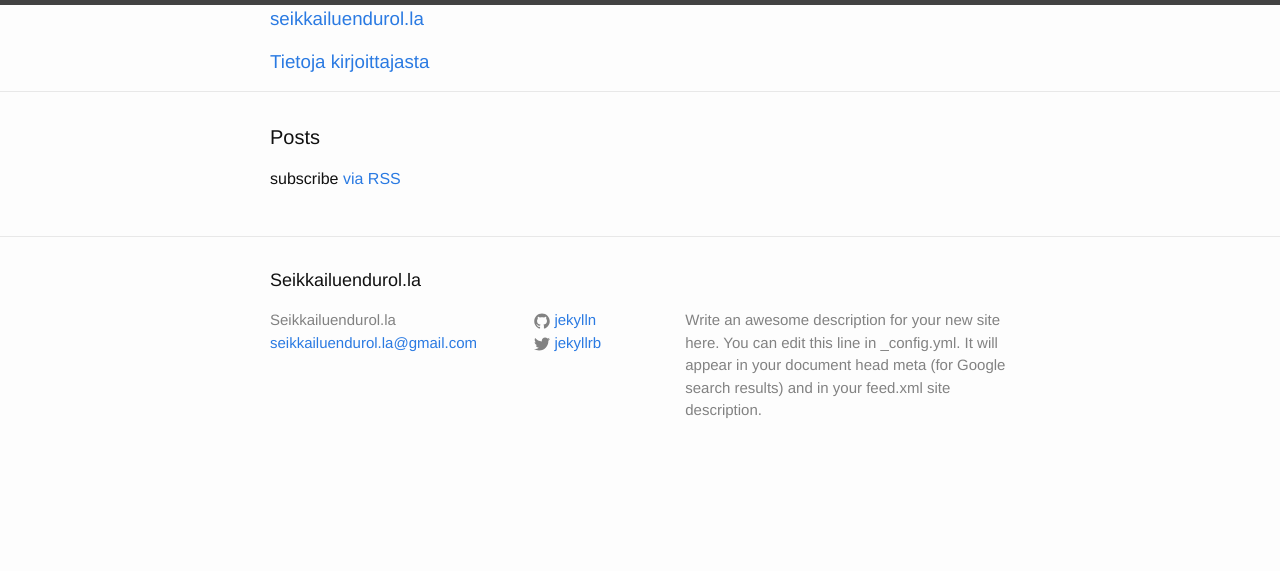
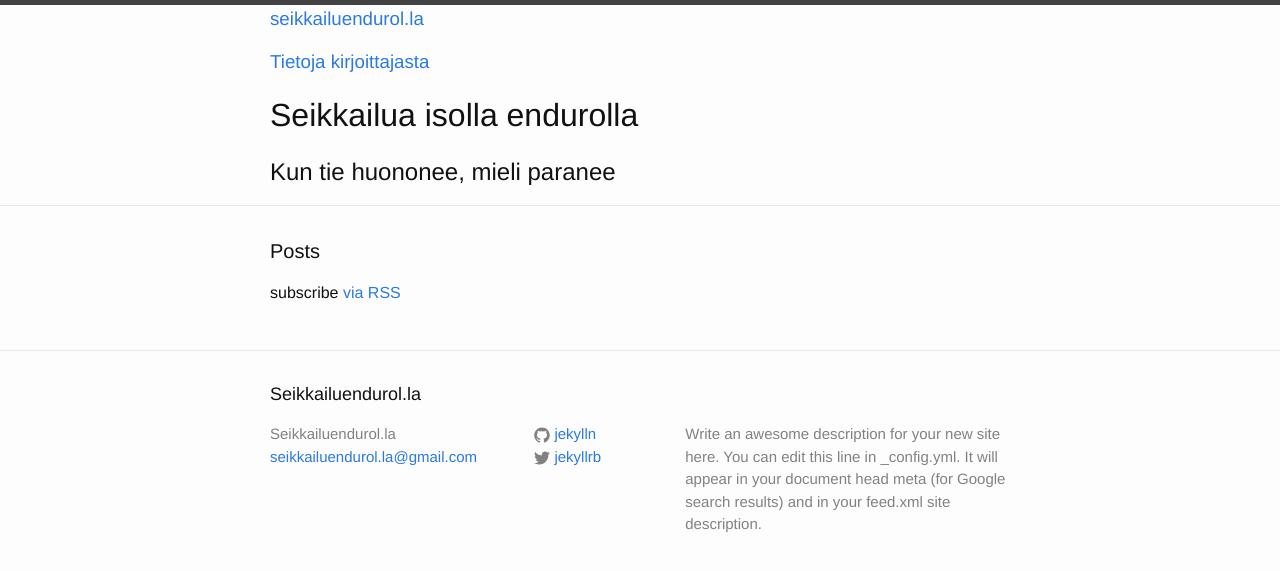
Before and after one commit to seikkailuendurolla/seikkailuendurolla.github.io, a Jekyll site: the page built from index.html, in a window 1280 px wide. Shown: the top 571 px of the page. Built offline with Jekyll 4.4.1, drawn with Linux system fonts in a browser that asks for light colours; some web fonts are replaced.

Commit message:
Headerin sloganit

```diff
--- a/_includes/header.html
+++ b/_includes/header.html
@@ -4,6 +4,10 @@
     <h3 class="left"><a href="/">seikkailuendurol.la</a></h3>
     <h3 class="right"><a href="/about">Tietoja kirjoittajasta</a></h3>
 
+    <div class="image-text">
+      <h1>Seikkailua isolla endurolla</h1>
+      <h2>Kun tie huononee, mieli paranee</h2>
+    </div>
   </div>
 
 </header>
```
